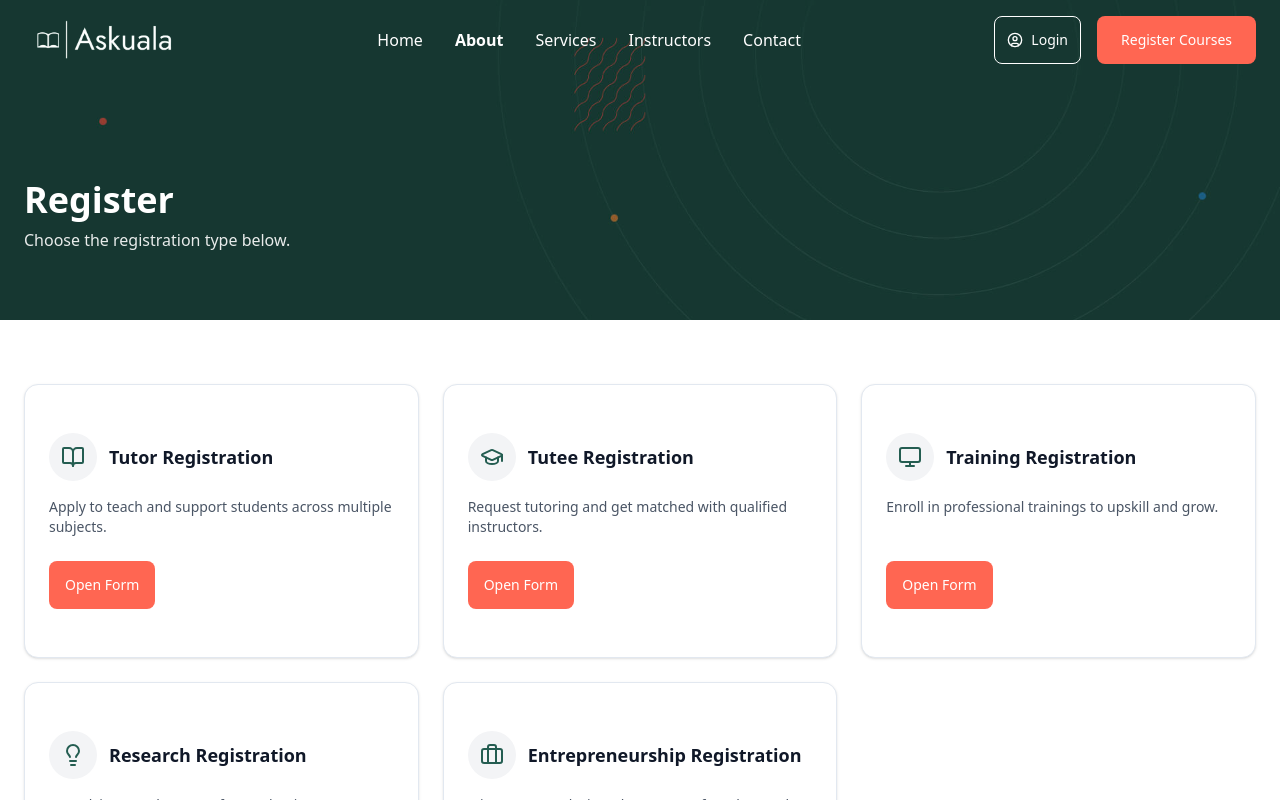
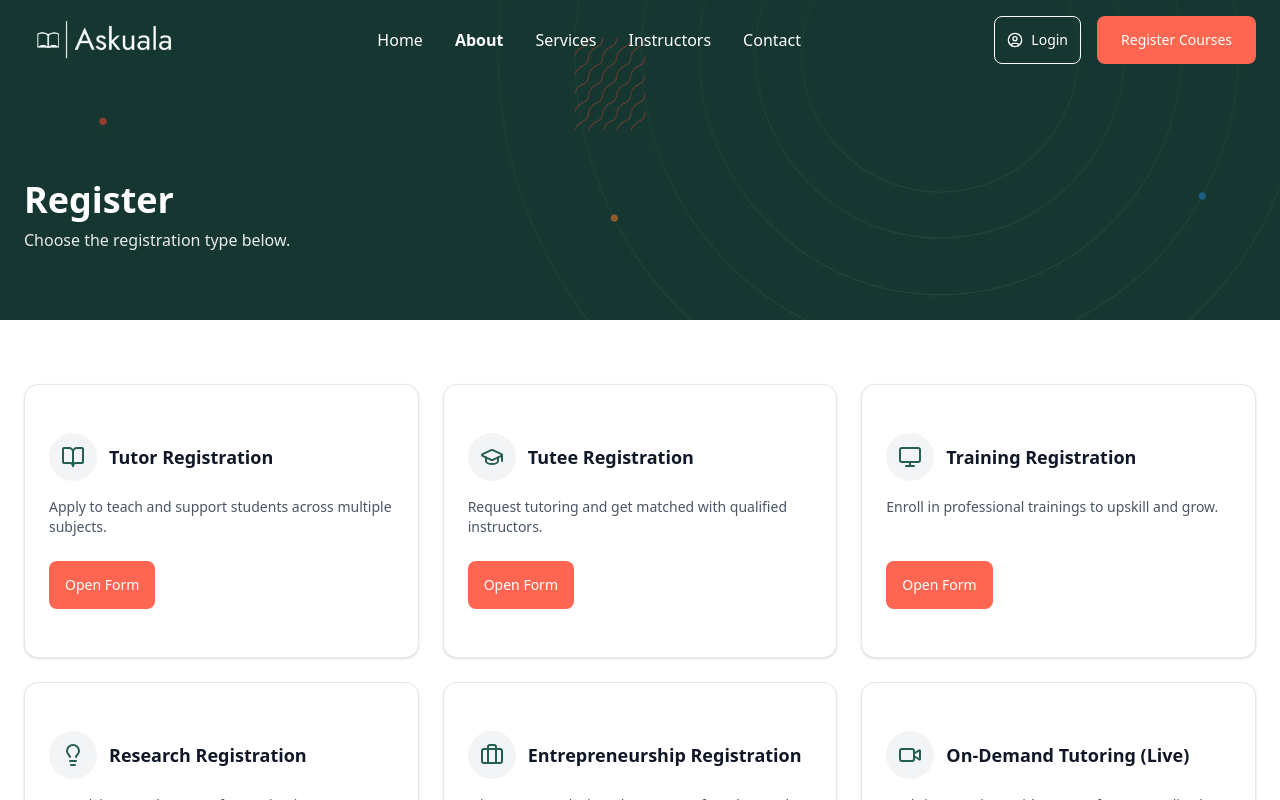
Before and after one commit to NebiyouChanie/askuala, a Next.js app: page /register in a window 1280 px wide. Shown: the top 800 px of the page. Built offline with nearby package versions, Linux system fonts and the light colour scheme; no server answers.

Commit message:
update registation page

```diff
--- a/app/(public)/register/page.tsx
+++ b/app/(public)/register/page.tsx
@@ -3,7 +3,8 @@
 import Link from "next/link"
 import { Card, CardContent } from "@/components/ui/card"
 import { Button } from "@/components/ui/button"
-import { BookOpen, GraduationCap, Monitor, Lightbulb, Briefcase } from "lucide-react"
+import { BookOpen, GraduationCap, Monitor, Lightbulb, Briefcase, Users, Video, Award, BarChart3 } from "lucide-react"
+import { services as allServices } from "@/app/(public)/services/data"
 
 const options = [
   {
@@ -44,6 +45,41 @@ const options = [
 ]
 
 export default function RegisterIndexPage() {
+  const iconMap: Record<string, React.ElementType> = {
+    video: Video,
+    users: Users,
+    bookOpen: BookOpen,
+    graduationCap: GraduationCap,
+    briefcase: Briefcase,
+    lightbulb: Lightbulb,
+    award: Award,
+    barChart3: BarChart3,
+  }
+
+  const computeServiceHref = (slug: string, ctaLink?: string) => {
+    const base = ctaLink || "/contact"
+    if (base.startsWith("/register/training")) {
+      const hasQuery = base.includes("?")
+      return `${base}${hasQuery ? "&" : "?"}service=${encodeURIComponent(slug)}`
+    }
+    if (base === "/contact") {
+      return `/register/training?service=${encodeURIComponent(slug)}`
+    }
+    return base
+  }
+
+  const serviceOptions = allServices.map((svc) => {
+    const Icon = iconMap[svc.iconKey] || Briefcase
+    return {
+      id: `service-${svc.slug}`,
+      title: svc.title,
+      href: computeServiceHref(svc.slug, svc.ctaLink),
+      icon: Icon,
+      description: svc.shortDescription,
+    }
+  })
+  const allCards = [...options, ...serviceOptions]
+
   return (
     <div className="min-h-screen bg-white">
       <section
@@ -65,7 +101,7 @@ export default function RegisterIndexPage() {
 
       <section className="py-16">
         <div className="max-w-7xl mx-auto px-6 grid sm:grid-cols-2 lg:grid-cols-3 gap-6">
-          {options.map((opt) => {
+          {allCards.map((opt) => {
             const Icon = opt.icon
             return (
               <Card key={opt.id} className="hover:shadow-lg transition-shadow">
```
